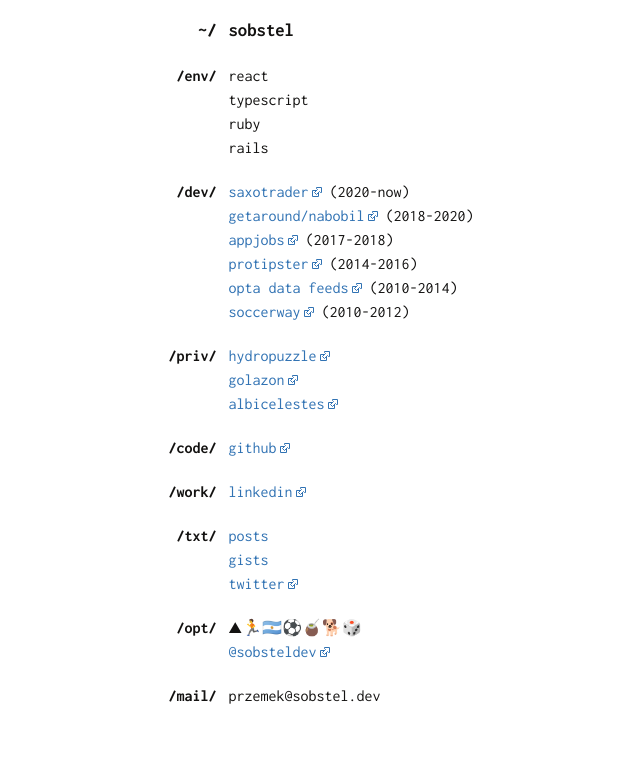
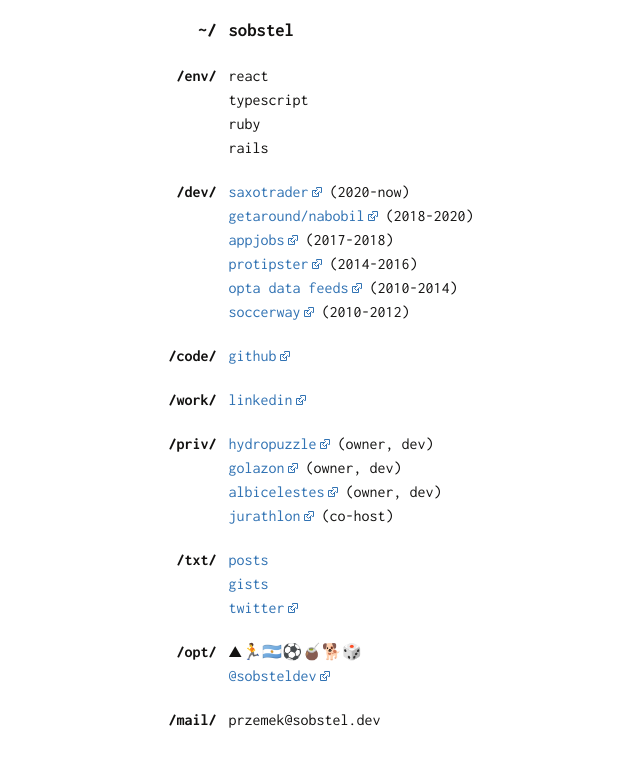
Before and after one commit to sobstel/sobstel.github.com, a Jekyll site: the page built from index.html, in a window 1280 px wide. Shown: the top 767 px of the page, without its empty margins (296-936 px from the left). Built offline with Jekyll 4.4.1, drawn with Linux system fonts in a browser that asks for light colours.

Commit message:
The future belongs to those who believe in the beauty of their dreams

```diff
--- a/index.html
+++ b/index.html
@@ -32,14 +32,6 @@
       </span>
     </p>
     <p>
-      <strong>/priv/</strong>
-      <span>
-        <a href="/hydropuzzle/" target="_blank">hydropuzzle</a><br>
-        <a href="https://golazon.com/" target="_blank">golazon</a><br>
-        <a href="https://albicelestes.com" target="_blank">albicelestes</a>
-      </span>
-    </p>
-    <p>
       <strong>/code/</strong>
       <span>
         <a href="https://github.com/sobstel/" target="_blank">github</a>
@@ -49,6 +41,15 @@
       <strong>/work/</strong>
       <span>
         <a href="https://www.linkedin.com/in/sobstel/" target="_blank">linkedin</a>
+      </span>
+    </p>
+    <p>
+      <strong>/priv/</strong>
+      <span>
+        <a href="/hydropuzzle/" target="_blank">hydropuzzle</a> (owner, dev)<br>
+        <a href="https://golazon.com/" target="_blank">golazon</a> (owner, dev)<br>
+        <a href="https://albicelestes.com/" target="_blank">albicelestes</a> (owner, dev)<br>
+        <a href="https://jurathlon.pl/" target="_blank">jurathlon</a> (co-host)
       </span>
     </p>
     <p>
```
